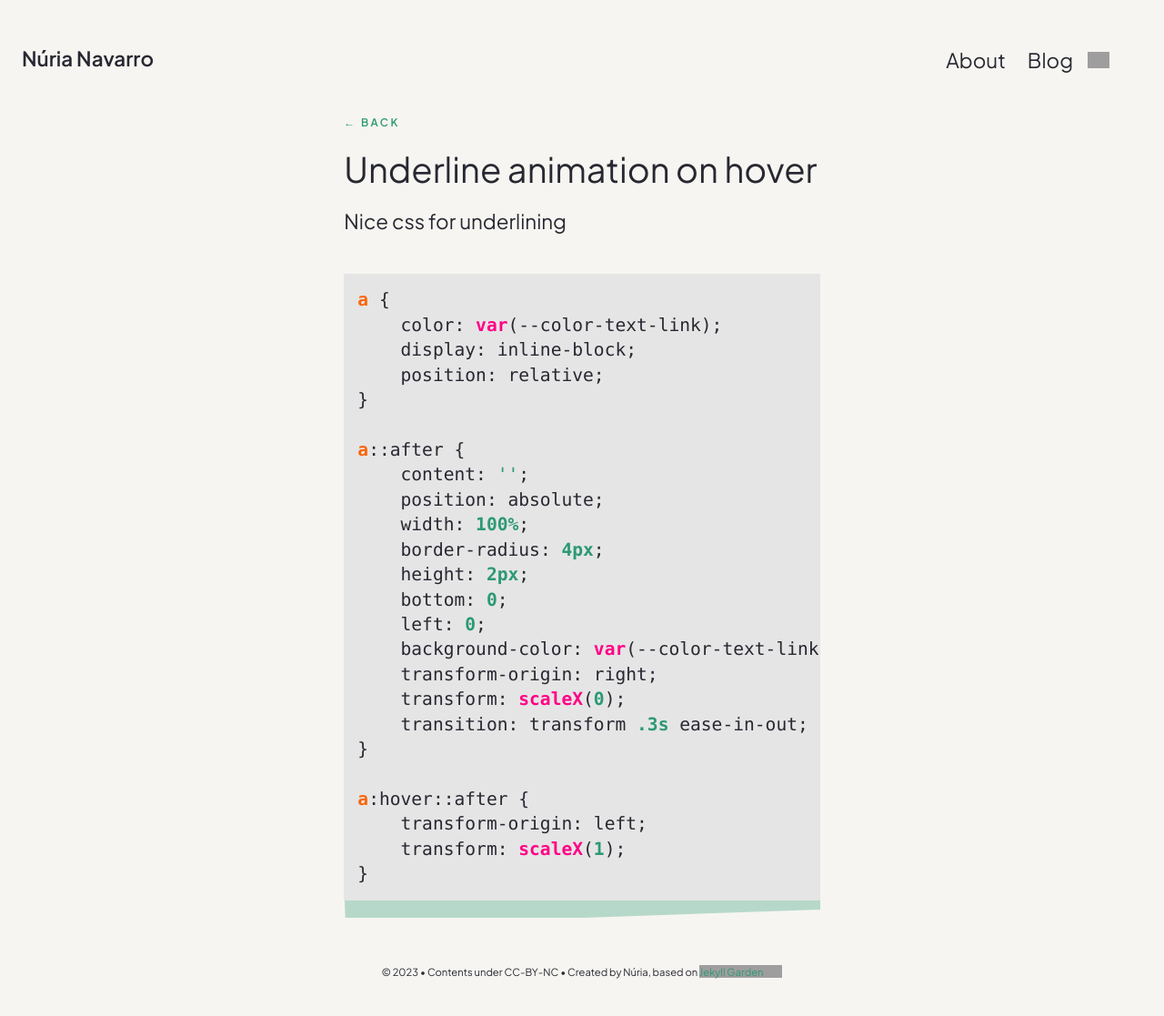
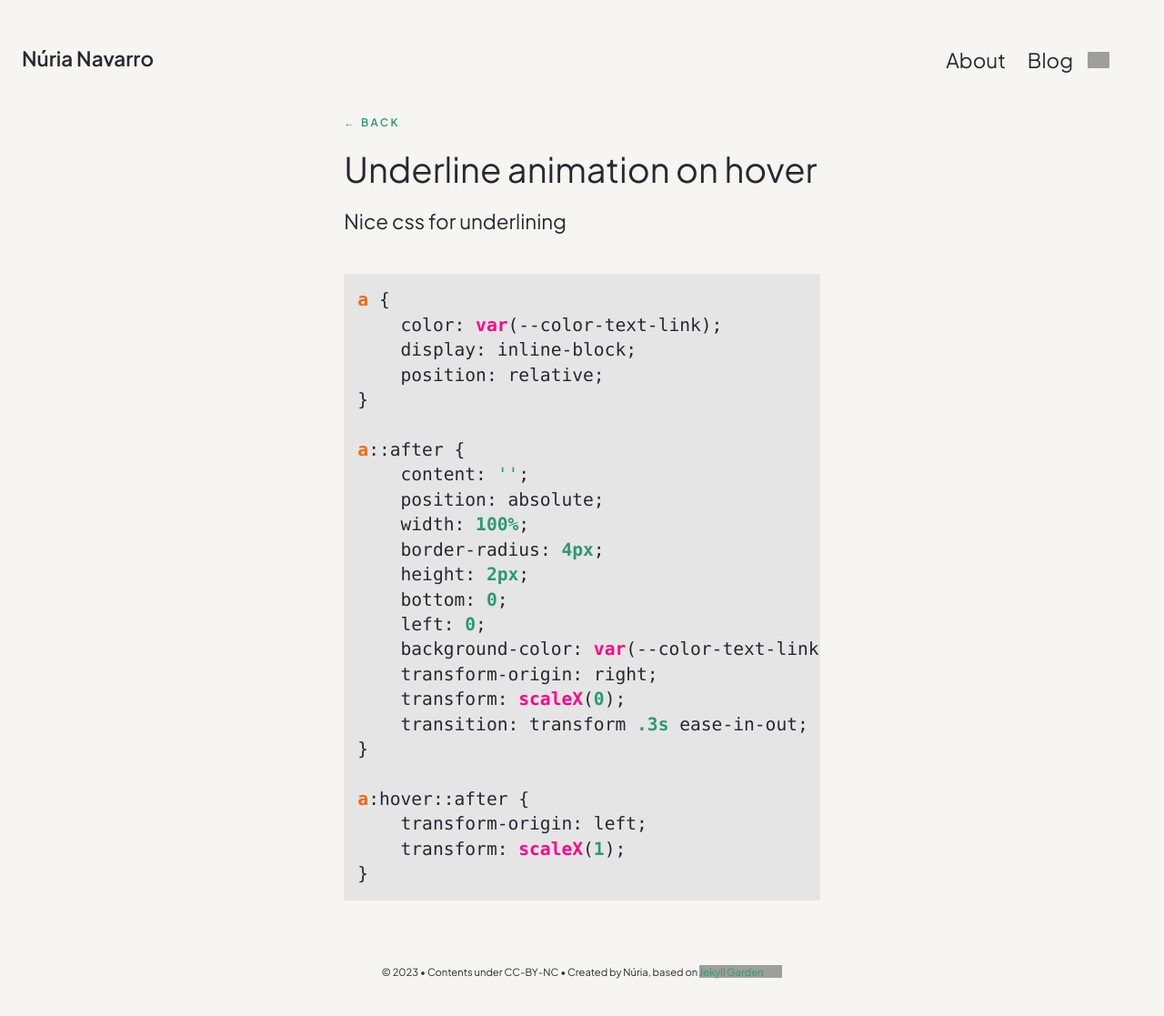
Before and after one commit to nurianav/nurianav.github.io, a Jekyll site: the page built from _notes/Public/Underline animation on hover.md, in a window 1280 px wide. Shown: the whole page at 91% size. Built offline with Jekyll 4.4.1, drawn with Linux system fonts in a browser that asks for light colours; grey boxes are pictures that could not be loaded.

Commit message:
Fixed issue of block code being highlighted

```diff
--- a/_includes/Highlight.html
+++ b/_includes/Highlight.html
@@ -1,2 +1,2 @@
-<span class="highlight">{{ include.text }}</span>
+<span class="text-highlight">{{ include.text }}</span>
 <!--To use: Test of a {% include Highlight.html text="highlighting" %}. -->
--- a/assets/css/style.css
+++ b/assets/css/style.css
@@ -14,7 +14,7 @@ html[data-theme="light"] {
     --color-border-dark: #363636;
     --color-border: #BABCBD;
     --color-border-light: #E5E5E5;
-    --color-highlight: #2b997250;
+    --color-text-highlight: #2b997250;
 }
 
 html[data-theme="dark"] {
@@ -26,7 +26,7 @@ html[data-theme="dark"] {
     --color-border-dark: #E6E6E6;
     --color-border: #696969;
     --color-border-light: #353535;
-    --color-highlight: #2b997250;
+    --color-text-highlight: #2b997250;
 }
 
 @media (prefers-color-scheme: dark) {
@@ -357,12 +357,12 @@ ul ul {
 
 /* 08. Figures, Images, Code, Blockquotes, Tables */
 
-.highlight {
+.text-highlight {
     position: relative;
 }
 
-.highlight::before {
-    background-color: var(--color-highlight);
+.text-highlight::before {
+    background-color: var(--color-text-highlight);
     content: "";
     position: absolute;
     width: calc(100% + 4px);
```
